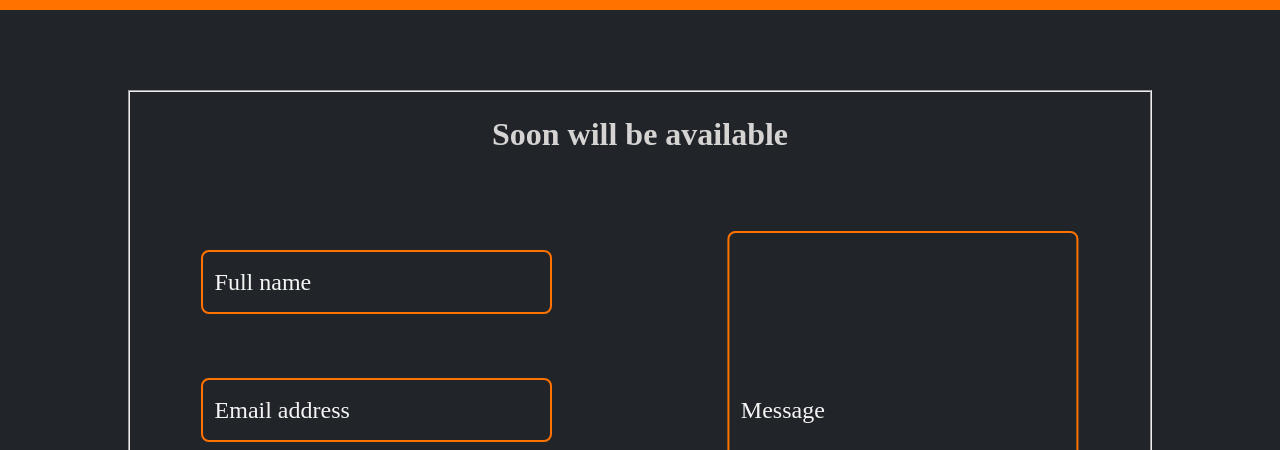
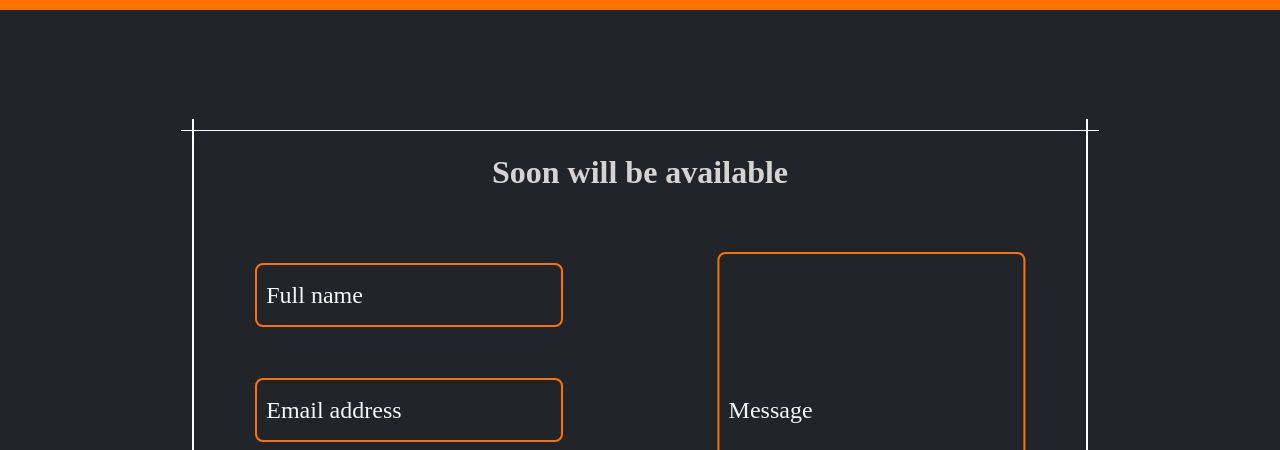
Before and after one commit to altinawiwaseem/portfolio-v1, a website: page src/index.html in a window 1280 px wide. Shown: the part 2350-2800 px from the top of the page. Drawn offline with nearby package versions, Linux system fonts and the light colour scheme; files that its build step writes are made by us from their sources.

Commit message:
before and after border effect

```diff
--- a/src/index.html
+++ b/src/index.html
@@ -21,7 +21,7 @@
             <li><a href="#">Home</a></li>
             <li><a href="#work">Works</a></li>
             <li><a href="#about">About</a></li>
-            <li><a href="#">Contact us</a></li>
+            <li><a href="#contact-us">Contact us</a></li>
           </ul>
         </div>
       </section>
@@ -106,11 +106,13 @@
           </a>
         </div>
       </div>
-      <div class="form">
+      <div class="form" id="contact-us">
         <fieldset>
           <h1>Soon will be available</h1>
           <form action="#">
+            <!-- section to contain the input boxes to control them without affecting the submit button and to position them flex to each other  -->
             <section class="form-container">
+              <!-- to design them together-->
               <article class="input-container">
                 <div>
                   <input
--- a/src/scss/abstracts/_variables.scss
+++ b/src/scss/abstracts/_variables.scss
@@ -7,6 +7,6 @@
 // others
 $my-color:#ff7200;
 $dark-color:#212529;
-$bg-color:#333;
-$light-color:#feb062;
+$bg-color:#282e34;
+$light-color:#ddd;
 $design-color:rgba(218, 143, 81, 0.5)
--- a/src/scss/components/__components-dir.scss
+++ b/src/scss/components/__components-dir.scss
@@ -1,4 +1,5 @@
 //Import Component files
+/* design the submit button "width-height-centered" */
 main {
   form {
     button {
--- a/src/scss/layouts/_main.scss
+++ b/src/scss/layouts/_main.scss
@@ -8,7 +8,6 @@
 body {
   width: 100vw;
   height: 100vh;
-
   color: whitesmoke;
   overflow-x: hidden;
 }
@@ -31,7 +30,7 @@ main {
       }
       to {
         clip-path: inset(0 0 0 0);
-        background-color: $bg-color;
+        background-color: $dark-color;
       }
     }
   }
@@ -54,7 +53,6 @@ main {
 
   .card {
     margin: 2rem 0;
-
     width: 39rem;
     height: 20rem;
     position: relative;
@@ -130,8 +128,33 @@ main {
 
   fieldset {
     position: relative;
-    width: 80%;
-    height: 80%;
+    width: 70%;
+    height: 70%;
+    border: none;
+
+    &::after {
+      content: "";
+      position: absolute;
+      top: 0;
+      bottom: 0;
+      left: -0.7rem;
+      right: -0.7rem;
+
+      /* background-color: white; */
+      border-top: 1px solid white;
+      border-bottom: 1px solid white;
+    }
+    &::before {
+      content: "";
+      position: absolute;
+      top: -0.7rem;
+      bottom: -0.7rem;
+      left: 0rem;
+      right: 0rem;
+      border-right: 2px solid white;
+      border-left: 2px solid white;
+    }
+
     h1 {
       width: 100%;
       height: 10%;
@@ -143,6 +166,8 @@ main {
       height: 100%;
       width: 100%;
       position: relative;
+      z-index: 1;
+
       .form-container {
         display: flex;
         justify-content: space-evenly;
@@ -160,7 +185,6 @@ main {
         height: 100%;
         div {
           position: relative;
-
         }
         label {
           position: absolute;
@@ -182,6 +206,7 @@ main {
           outline: none;
           color: $font-color;
           background-color: transparent;
+
           &:focus ~ label,
           &:not(:placeholder-shown) ~ label {
             position: absolute;
@@ -191,14 +216,13 @@ main {
           }
         }
       }
-       .message{
+      .message {
         position: relative;
         height: 80%;
         left: 50%;
         transform: translateX(-30%);
 
-
-        #message{
+        #message {
           height: 100%;
         }
       }
```
Lines whose indentation alone changed are shown as unchanged.
